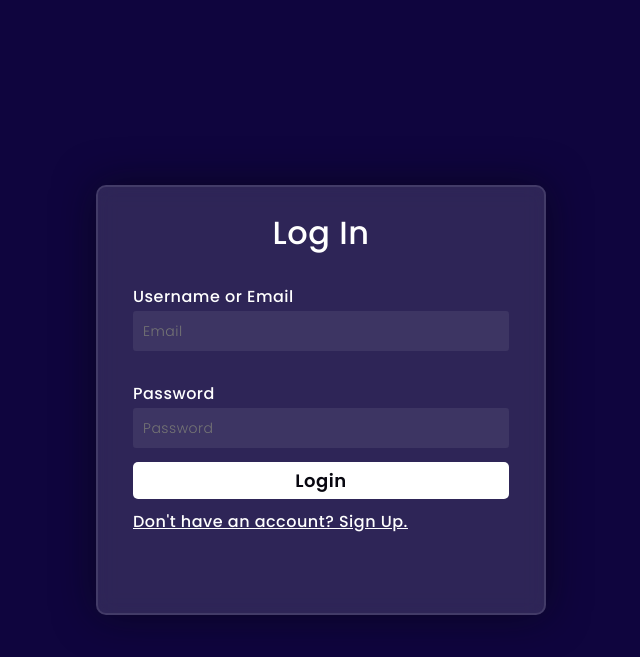
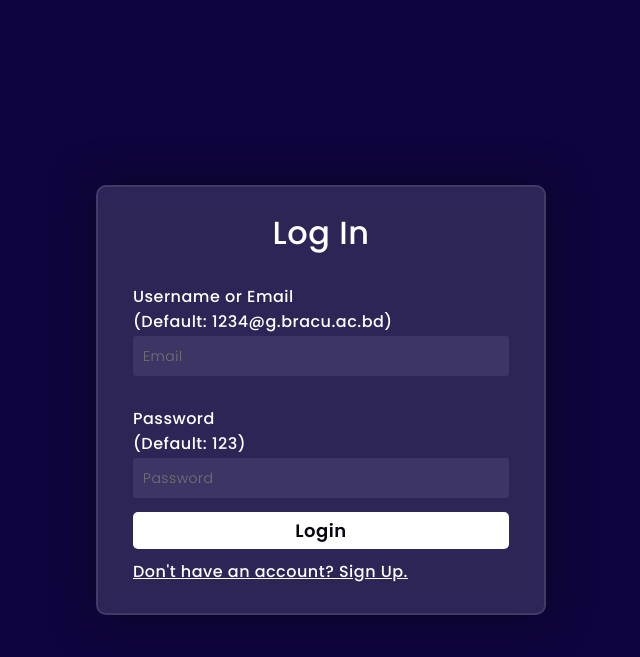
Before and after one commit to Maidul02/bracUnite, a Django app: page /login/ in a window 1280 px wide. Shown: the top 657 px of the page, without its empty margins (319-959 px from the left). Run offline with Django 4.2, Linux system fonts and the light colour scheme.

Commit message:
Added default email for new users

```diff
--- a/templates/login.html
+++ b/templates/login.html
@@ -4,9 +4,15 @@
     <!-- Design by foolishdeveloper.com -->
     <title>Login Page</title>
 
-    <link rel="preconnect" href="https://fonts.gstatic.com">
-    <link rel="stylesheet" href="https://cdnjs.cloudflare.com/ajax/libs/font-awesome/5.15.4/css/all.min.css">
-    <link href="https://fonts.googleapis.com/css2?family=Poppins:wght@300;500;600&display=swap" rel="stylesheet">
+    <link rel="preconnect" href="https://fonts.gstatic.com" />
+    <link
+      rel="stylesheet"
+      href="https://cdnjs.cloudflare.com/ajax/libs/font-awesome/5.15.4/css/all.min.css"
+    />
+    <link
+      href="https://fonts.googleapis.com/css2?family=Poppins:wght@300;500;600&display=swap"
+      rel="stylesheet"
+    />
     <!--Stylesheet-->
     <style media="screen">
       *,
@@ -37,7 +43,7 @@
       }
 
       form * {
-            font-family: 'Poppins', sans-serif;
+        font-family: "Poppins", sans-serif;
         color: #ffffff;
         letter-spacing: 0.5px;
         outline: none;
@@ -103,23 +109,40 @@
       {% csrf_token %}
       <h3>Log In</h3>
       {% for message in messages %}
-        <div class="alert alert-{{message.tags}} alert-dismissible fade show" role="alert">
+      <div
+        class="alert alert-{{message.tags}} alert-dismissible fade show"
+        role="alert"
+      >
         <strong></strong>{{message}}
-          <button type="button" class="btn-close" data-bs-dismiss="alert" aria-label="Close"></button>
+        <button
+          type="button"
+          class="btn-close"
+          data-bs-dismiss="alert"
+          aria-label="Close"
+        ></button>
       </div>
       {% endfor %}
-    <label for="text">Username or Email</label>
-    <input type="text" placeholder="Email" name="email" id="email" required>
+      <label for="text"
+        >Username or Email <br />(Default: 1234@g.bracu.ac.bd)</label
+      >
+      <input type="text" placeholder="Email" name="email" id="email" required />
 
-    <label for="password1">Password</label>
-    <input type="password" placeholder="Password" id="password1" name="password1" required>
+      <label for="password1">Password <br />(Default: 123)</label>
+      <input
+        type="password"
+        placeholder="Password"
+        id="password1"
+        name="password1"
+        required
+      />
 
       <button type="submit">Login</button>
 
-    <a href="/signup" style="text-decoration: underline; display: block; text-align: left;">Don't have an account? Sign Up.</a>
-
-
+      <a
+        href="/signup"
+        style="text-decoration: underline; display: block; text-align: left"
+        >Don't have an account? Sign Up.</a
+      >
     </form>
-
   </body>
 </html>
```
Also changed, not shown: db.sqlite3. Lines whose indentation alone changed are shown as unchanged.
